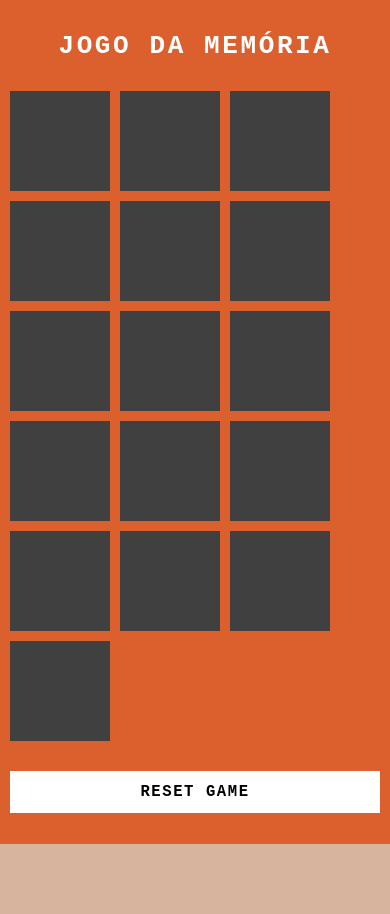
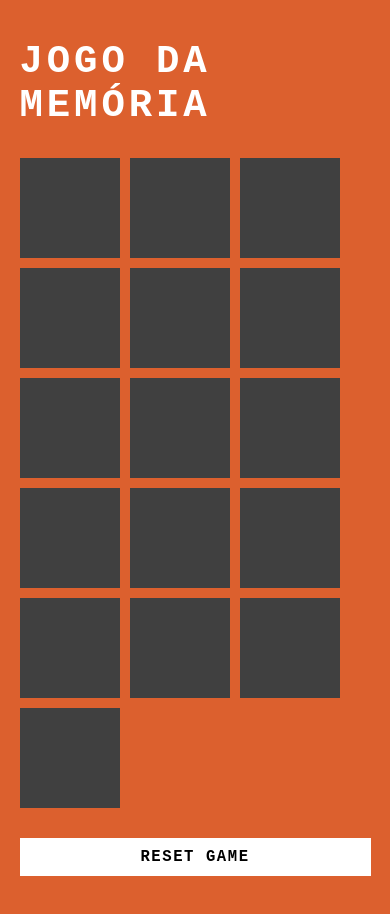
Before and after one commit to YuriLohan/desafio-dio-jogo-da-memoria, a plain HTML site: page index.html in a window 390 px wide. Before the commit the page ends 844 px from the top, so only its background shows below. Drawn offline with Linux system fonts and the light colour scheme.

Commit message:
voltando la pra tras

```diff
--- a/src/style/main.css
+++ b/src/style/main.css
@@ -47,23 +47,6 @@ h2{
         padding: 10px 15px;
     }
 }
-@media (max-width: 768px) {
-    .container {
-        padding: 20px 10px
-    }
-
-    h2 {
-        font-size: 2rem;
-    }
-
-    .game {
-        width: 90%;
-    }
-    .reset {
-        font-size: 1.2em;
-        padding: 12px 18px;
-    }
-}
 .game{
     width: 100%;
     max-width: 430px;
```
